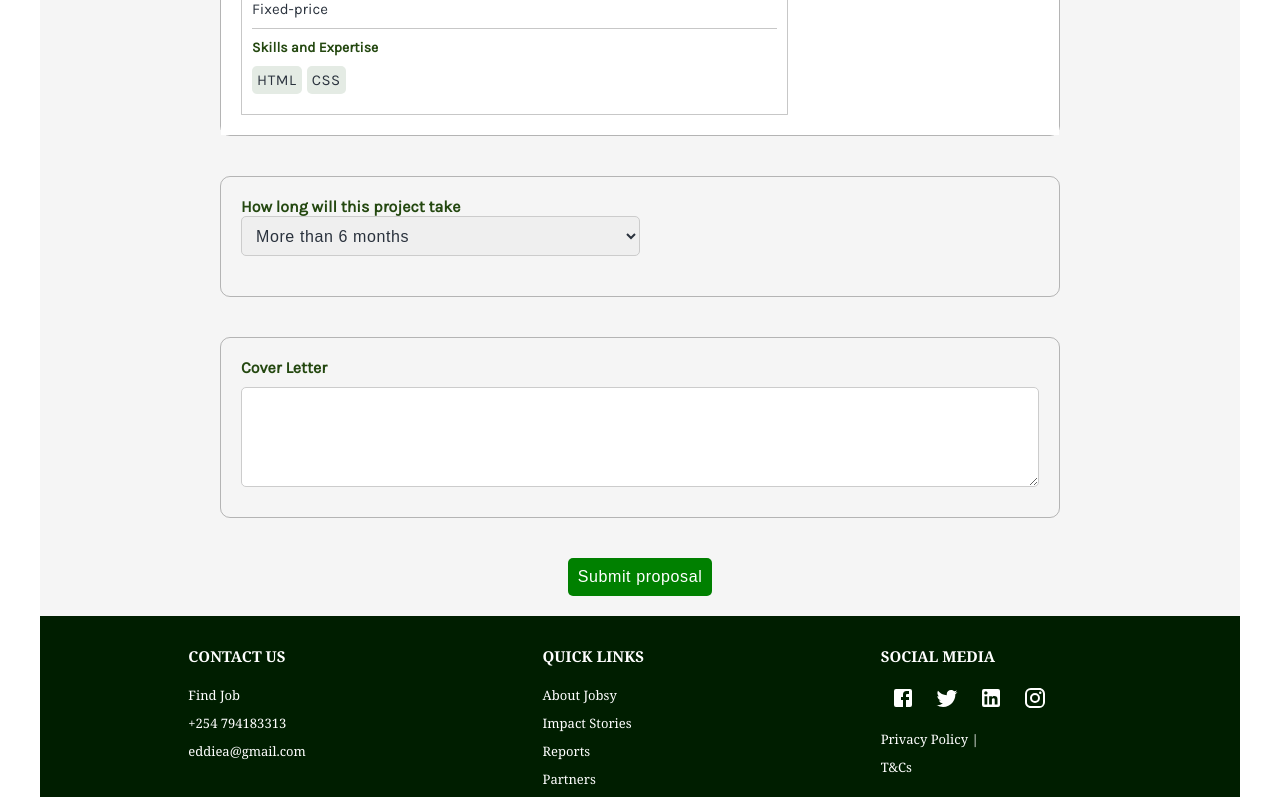
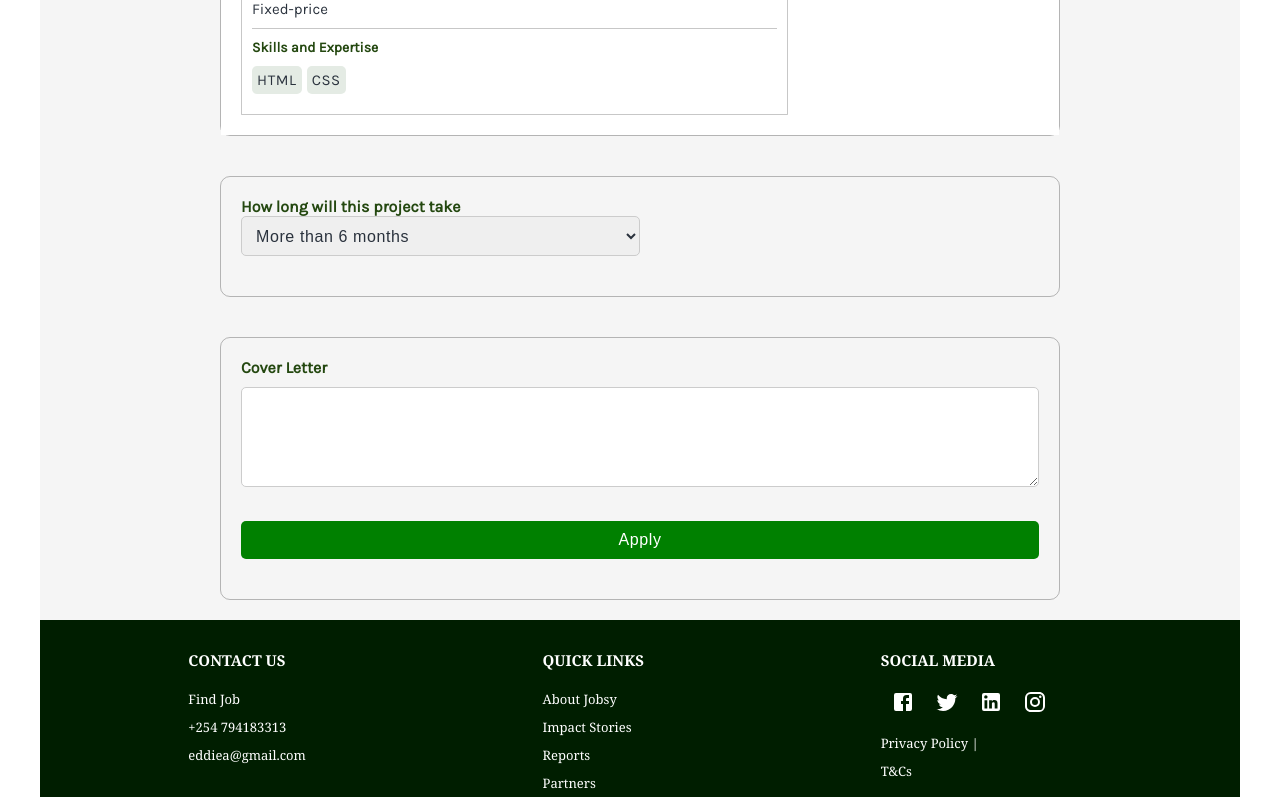
Before and after one commit to eddiemuhoro/job-app, a React (Create React App) app: page /job/1/apply in a window 1280 px wide. Shown: the part 378-1175 px from the top of the page. Built offline with nearby package versions, Linux system fonts and the light colour scheme; no server answers.

Commit message:
ADD: axios to post  a job

```diff
--- a/src/components/homePage/categories/Apply.jsx
+++ b/src/components/homePage/categories/Apply.jsx
@@ -5,7 +5,9 @@ import { BsFlagFill } from 'react-icons/bs'
 import { AiOutlineHeart } from 'react-icons/ai'
 import HomeNavBar from '../HomeNavBar'
 import Footer from '../../Footer/Jfooter'
+import { useSelector } from 'react-redux'
 const Apply = () => {
+    const user = useSelector(state => state.auth.user)
     const [job, setJob] = useState([])
     const [loading, setLoading] = useState(false)
     const { id } = useParams()
@@ -14,6 +16,7 @@ const Apply = () => {
         axios.get(`http://localhost:8000/job/${id}`)
             .then((response) => {
                 setJob(response.data);
+
             }).catch((error) => {
                 console.log(error);
             }).finally(() => {
@@ -21,6 +24,32 @@ const Apply = () => {
             }
             )
     }, [])
+
+   //sending bid description to the backend
+   const [bid, setBid] = useState({
+    name: '',
+    job: '',
+    description: '',
+    employeeId: '',
+    jobId: '',
+    })
+
+    const handleClick= (e) => {
+        e.preventDefault()
+        axios.post('http://localhost:8000/bid', {
+            name: user.name,
+            job: job.title,
+            description: bid.description,
+            belongToEmployee: user.id,
+            belongToJob: job.id,
+        })
+        .then((response) => {
+            console.log(response);
+        }, (error) => {
+            console.log(error);
+        })
+    }
+
     return (
         <>
             <HomeNavBar />
@@ -80,14 +109,14 @@ const Apply = () => {
                         <option value="Less than 3 months">Less than 3 months</option>
                     </select>
                 </div>
-
-                <div className='similar-jobs'>
+            <form className='similar-jobs' onSubmit={handleClick} >
+                <div >
                     <h4>Cover Letter</h4>
-                    <textarea name="cover-letter" value='' id="cover-letter" cols="30" rows="10"></textarea>
+                    <textarea name="cover-letter" value={bid.description} onChange={(e) => setBid({ ...bid, description: e.target.value })} id="cover-letter" cols="30" rows="10"></textarea>
                 </div>
 
-                <button>Submit proposal </button>
-
+                <button className='apply-btn' >Apply</button>
+            </form>
             </div>
             <Footer />
         </>
```
